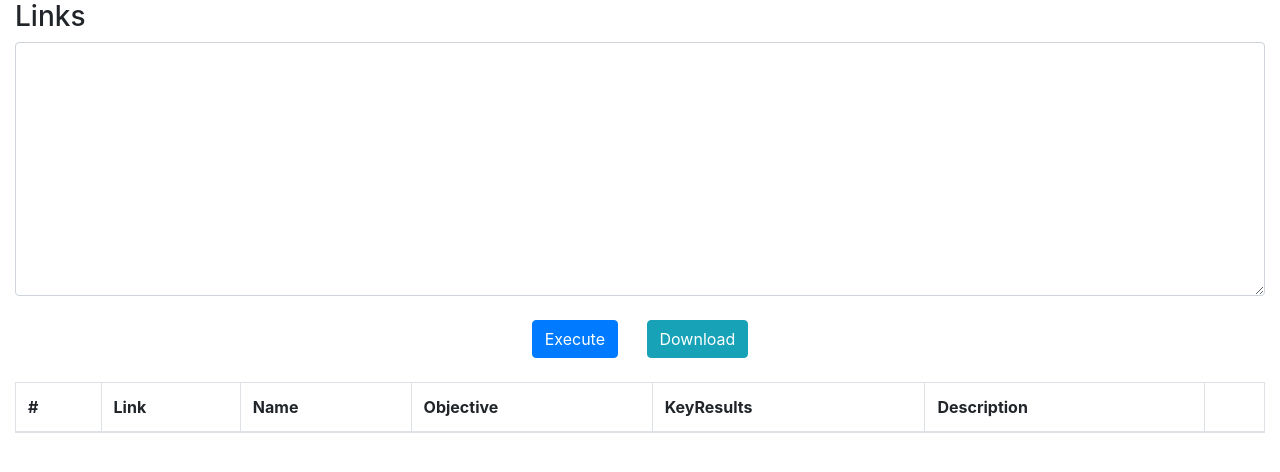
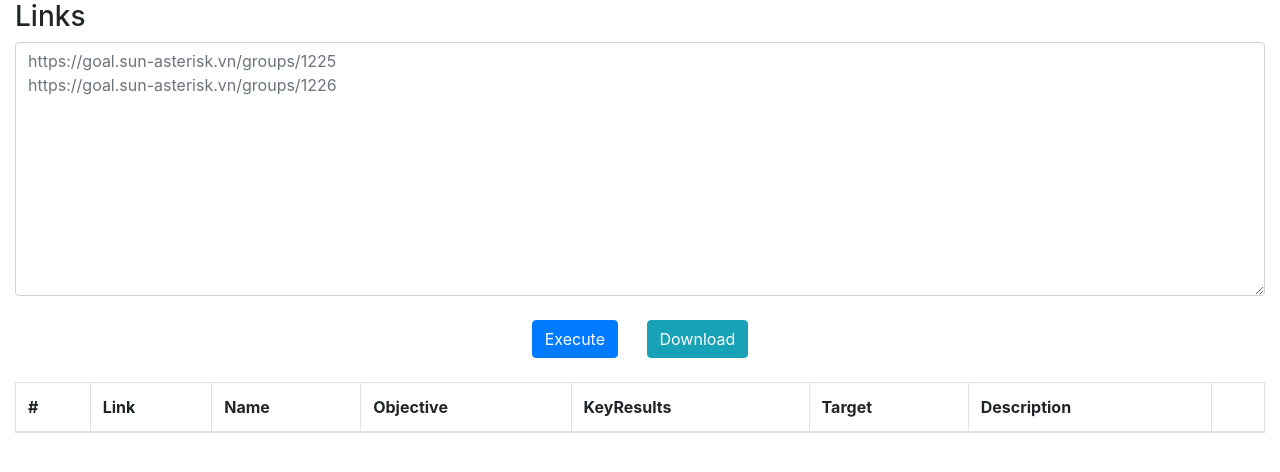
Before and after one commit to hungpd-1505/okr, a Flask app: page / in a window 1280 px wide. Shown: the top 472 px of the page. Run offline with Flask 2, Linux system fonts and the light colour scheme; lists and menus that the app fills with data are empty; some libraries are stand-ins or nearby versions.

Commit message:
final commit

```diff
--- a/static/main.js
+++ b/static/main.js
@@ -43,11 +43,14 @@ var onRequestSuccess = function (idx, groupId, response) {
 
             var o_tag = $('<td/>');
             if (old_o !== o.name)
-                o_tag.text(o.name);
+                o_tag.text(o.name + "(" + o.progress + ")");
             old_o = o.name
 
             var kr_tag = $('<td/>');
-            kr_tag.text(kr.name);
+            kr_tag.text(kr.name + "(" + kr.progress + ")");
+
+            var kr_target = $('<td/>');
+            kr_target.text(kr.target);
 
             var kr_desc_tag = $('<td class="text-desc"/>');
             kr_desc_tag.text(kr.desc);
@@ -58,7 +61,7 @@ var onRequestSuccess = function (idx, groupId, response) {
             filled_action = true
 
             var tr = $('<tr/>');
-            tr.append(no_tag, link_tag, name_tag, o_tag, kr_tag, kr_desc_tag, action_tag);
+            tr.append(no_tag, link_tag, name_tag, o_tag, kr_tag, kr_target, kr_desc_tag, action_tag);
 
             wrapper.append(tr);
 
@@ -100,6 +103,7 @@ jQuery(document).ready(function () {
     $('#execute').click(function () {
         var links = $('#links').val().split('\n');
         var output = $('#output-body');
+        output.find('tbody').remove();
 
         for (var i = 0; i < links.length; i++) {
             var groupId = getLastPartOfUrl(links[i])
@@ -110,10 +114,11 @@ jQuery(document).ready(function () {
             var name = $('<td/>');
             var o = $('<td/>');
             var kr = $('<td/>');
+            var target = $('<td/>');
             var desc = $('<td class="text-desc"/>');
             var action = $('<td/>');
             action.html(getReloadAction(i + 1, groupId));
-            tr.append(no, link, name, o, kr, desc, action);
+            tr.append(no, link, name, o, kr, target, desc, action);
 
             var wrapper = $('<tbody/>')
             wrapper.attr('id', groupId);
@@ -129,8 +134,7 @@ jQuery(document).ready(function () {
         $("#output-body").table2excel({
             exclude: ".noExl",
             name: "Sheet1",
-            filename: "okr-2020",
-            fileext: ".xls"
+            filename: "okr-2020.xls",
         });
     })
 });
--- a/templates/index.html
+++ b/templates/index.html
@@ -6,7 +6,7 @@
 
     <link rel="stylesheet" href="https://maxcdn.bootstrapcdn.com/bootstrap/4.0.0/css/bootstrap.min.css" integrity="sha384-Gn5384xqQ1aoWXA+058RXPxPg6fy4IWvTNh0E263XmFcJlSAwiGgFAW/dAiS6JXm" crossorigin="anonymous" />
 
-    <title>Judge Cuộc đua kì thú OKRs Tools</title>
+    <title>OKRs Tools</title>
     <style>
         .text-desc {
             white-space: pre-wrap;
@@ -23,7 +23,8 @@
   <body>
     <div class="container-fluid">
         <h3>Links</h3>
-        <textarea id="links" rows="10" class="form-control"></textarea>
+        <textarea id="links" rows="10" class="form-control" placeholder="https://goal.sun-asterisk.vn/groups/1225
+https://goal.sun-asterisk.vn/groups/1226"></textarea>
         <div class="text-center mt-4">
             <button class="btn btn-primary mr-4" id="execute">Execute</button>
             <button class="btn btn-info" id="export">Download</button>
@@ -38,6 +39,7 @@
                         <th>Name</th>
                         <th>Objective</th>
                         <th>KeyResults</th>
+                        <th>Target</th>
                         <th>Description</th>
                         <th></th>
                     </tr>
@@ -50,7 +52,7 @@
     <script src="https://cdnjs.cloudflare.com/ajax/libs/popper.js/1.12.9/umd/popper.min.js" integrity="sha384-ApNbgh9B+Y1QKtv3Rn7W3mgPxhU9K/ScQsAP7hUibX39j7fakFPskvXusvfa0b4Q" crossorigin="anonymous"></script>
     <script src="https://maxcdn.bootstrapcdn.com/bootstrap/4.0.0/js/bootstrap.min.js" integrity="sha384-JZR6Spejh4U02d8jOt6vLEHfe/JQGiRRSQQxSfFWpi1MquVdAyjUar5+76PVCmYl" crossorigin="anonymous"></script>
 
-    <script type="text/javascript" src="https://www.jqueryscript.net/demo/Export-Html-Table-To-Excel-Spreadsheet-using-jQuery-table2excel/src/jquery.table2excel.js"></script>
+    <script type="text/javascript" src="//cdn.rawgit.com/rainabba/jquery-table2excel/1.1.0/dist/jquery.table2excel.min.js"></script>
     <script type = "text/javascript"
          src = "{{ url_for('static', filename = 'main.js') }}" ></script>
   </body>
--- a/test.js
+++ b/test.js
@@ -1,7 +1,5 @@
 $('.tab-pane.active table.table tbody tr').each(function () {
-    var name = $(this).find('td:eq(1)').text()
-    var group_id = $(this).find('td:eq(3) a').attr('href')
-    console.log(name + " - " + group_id);
+    return $(this).find('td:eq(3) a').attr('href')
 });
 
 /*
```
Also changed, not shown: export.py (+12 -2 lines), 1 other file.
